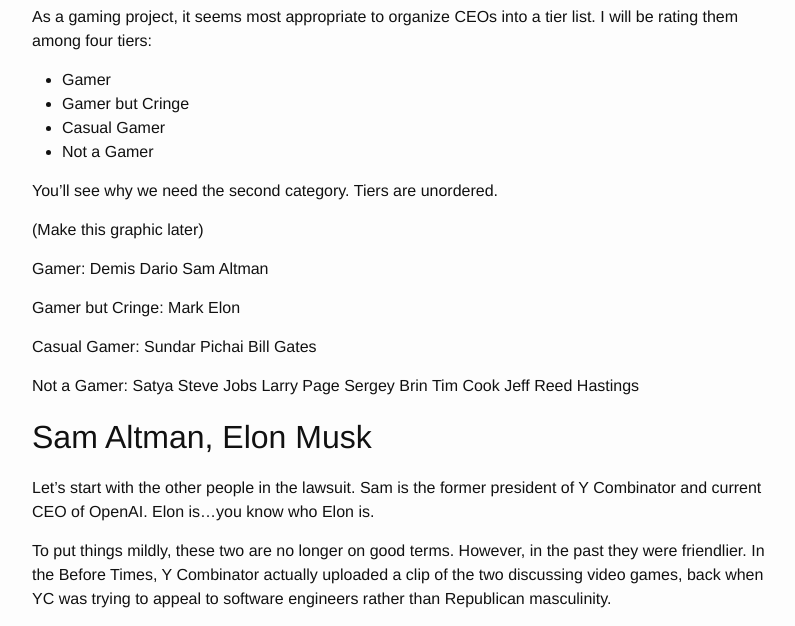
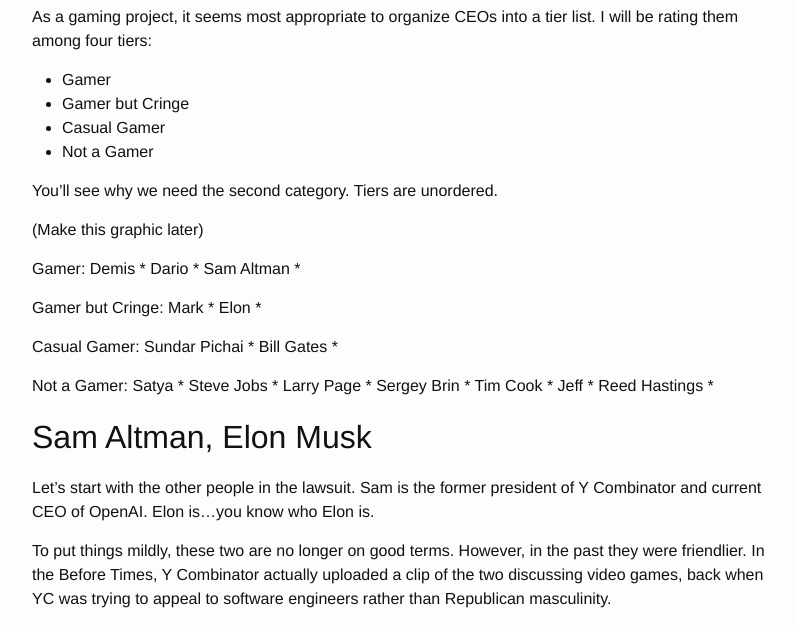
Before and after one commit to alexirpan/alexirpan.github.io, a Jekyll site: the page built from _posts/2026-07-12-tech-ceo-gamers.markdown, in a window 1280 px wide and 1400 px high, scrolled down 551 px. Shown: the top 626 px of the window, without its empty margins (238-1033 px from the left). Built offline with Jekyll 4.4.1, drawn with Linux system fonts in a browser that asks for light colours; nearby versions of some CDN libraries; some of the changed text lies outside the part shown; grey boxes are pictures that could not be loaded.

Commit message:
tier lists

```diff
--- a/_posts/2026-07-12-tech-ceo-gamers.markdown
+++ b/_posts/2026-07-12-tech-ceo-gamers.markdown
@@ -33,26 +33,26 @@
 (Make this graphic later)
 
 Gamer:
-Demis
-Dario
-Sam Altman
+Demis *
+Dario *
+Sam Altman *
 
 Gamer but Cringe:
-Mark
-Elon
+Mark *
+Elon *
 
 Casual Gamer:
-Sundar Pichai
-Bill Gates
+Sundar Pichai *
+Bill Gates *
 
 Not a Gamer:
-Satya
-Steve Jobs
-Larry Page
-Sergey Brin
-Tim Cook
-Jeff
-Reed Hastings
+Satya *
+Steve Jobs *
+Larry Page *
+Sergey Brin *
+Tim Cook *
+Jeff *
+Reed Hastings *
 
 
 Sam Altman, Elon Musk
```
Also changed, not shown: other parts of _posts/2026-07-12-tech-ceo-gamers.markdown (+2 -2 lines), public/tech-ceo-gamers/my-image (1).png (added), public/tech-ceo-gamers/my-image (10).png (added), public/tech-ceo-gamers/my-image (11).png (added), public/tech-ceo-gamers/my-image (2).png (added), public/tech-ceo-gamers/my-image (3).png (added), public/tech-ceo-gamers/my-image (4).png (added), public/tech-ceo-gamers/my-image (5).png (added), public/tech-ceo-gamers/my-image (6).png (added), public/tech-ceo-gamers/my-image (7).png (added), public/tech-ceo-gamers/my-image (8).png (added), public/tech-ceo-gamers/my-image (9).png (added), public/tech-ceo-gamers/my-image.png (added).
